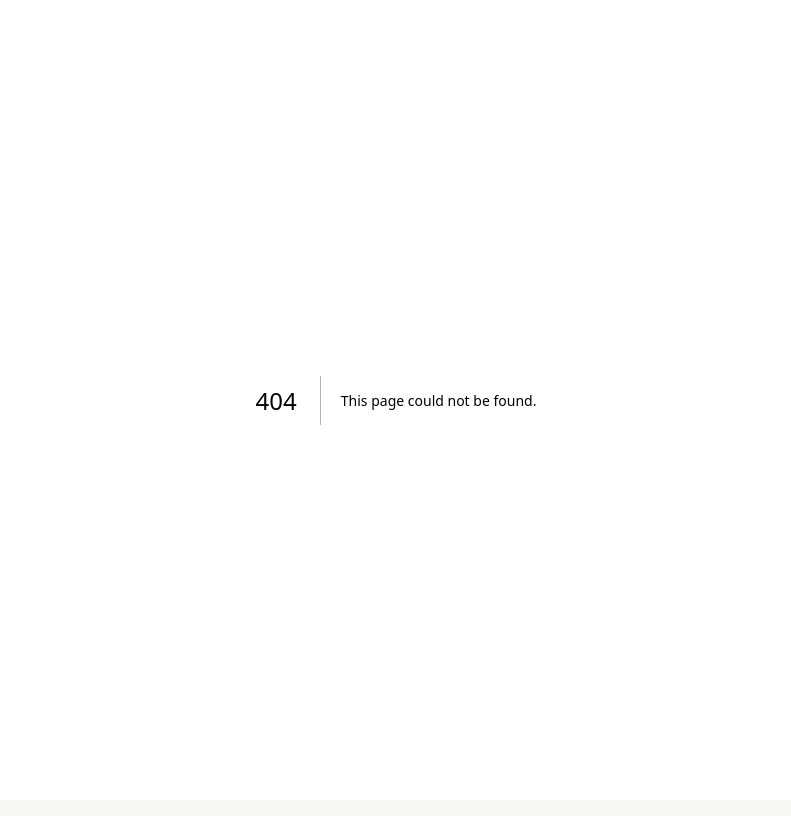
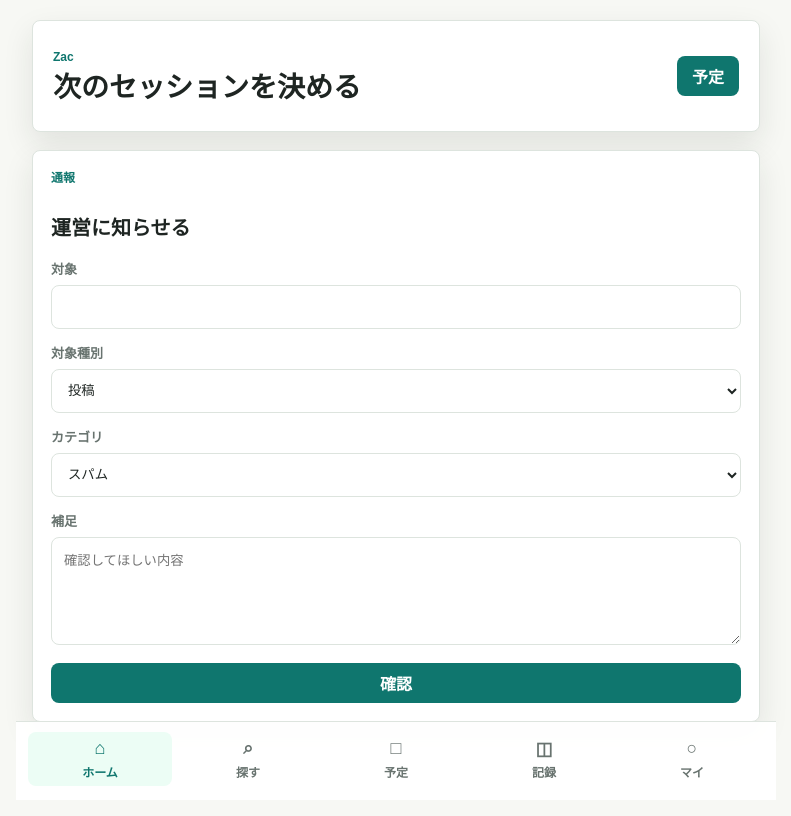
Before and after one commit to kabuto-kohei/zac, a Next.js app in the folder apps/web/: page /reports/new in a window 1280 px wide. Before the commit this address had no page. Shown: the whole page, without its empty margins (244-1035 px from the left). Built offline with nearby package versions, Linux system fonts and the light colour scheme.

Commit message:
通報入力画面を追加

```diff
--- /dev/null
+++ b/apps/web/app/reports/new/page.tsx
@@ -0,0 +1,10 @@
+import { ReportForm } from "../../../src/features/home/report-form";
+
+export default async function NewReportPage({
+  searchParams,
+}: {
+  searchParams: Promise<{ targetId?: string; targetType?: string }>;
+}) {
+  const params = await searchParams;
+  return <ReportForm initialTargetId={params.targetId ?? ""} initialTargetType={params.targetType ?? "post"} />;
+}
--- a/apps/web/src/features/home/post-detail.tsx
+++ b/apps/web/src/features/home/post-detail.tsx
@@ -1,4 +1,5 @@
 import { notFound } from "next/navigation";
+import Link from "next/link";
 import { AppShell } from "./app-shell";
 import { getPostDetailData } from "./data";
 
@@ -21,6 +22,11 @@ export function PostDetail({ postId }: { postId: string }) {
         </div>
       </section>
       <section className="stack">
+        <article className="wide-card action-row">
+          <Link className="ghost-button" href={`/reports/new?targetType=post&targetId=${post.id}`}>
+            通報
+          </Link>
+        </article>
         <article className="wide-card">
           <p className="card-kind">コメント</p>
           <h3>コメントはまだありません</h3>
--- /dev/null
+++ b/apps/web/src/features/home/report-form.tsx
@@ -0,0 +1,90 @@
+"use client";
+
+import { createReportSchema } from "@zac/shared";
+import { useState } from "react";
+import { AppShell } from "./app-shell";
+
+type FieldErrors = Partial<Record<"targetId" | "category", string>>;
+
+export function ReportForm({
+  initialTargetId = "",
+  initialTargetType = "post",
+}: {
+  initialTargetId?: string;
+  initialTargetType?: string;
+}) {
+  const [errors, setErrors] = useState<FieldErrors>({});
+  const [savedMessage, setSavedMessage] = useState("");
+
+  function validate(formData: FormData) {
+    setSavedMessage("");
+    const result = createReportSchema.safeParse({
+      targetType: formData.get("targetType")?.toString(),
+      targetId: formData.get("targetId")?.toString(),
+      category: formData.get("category")?.toString(),
+      note: formData.get("note")?.toString(),
+    });
+
+    if (result.success) {
+      setErrors({});
+      setSavedMessage("通報内容を確認しました。API接続後に運営キューへ送ります。");
+      return;
+    }
+
+    const nextErrors: FieldErrors = {};
+    for (const issue of result.error.issues) {
+      const field = issue.path[0];
+      if (field === "targetId" || field === "category") {
+        nextErrors[field] = issue.message;
+      }
+    }
+    setErrors(nextErrors);
+  }
+
+  return (
+    <AppShell activeTab="home">
+      <form action={validate} className="form-panel">
+        <p className="card-kind">通報</p>
+        <h2>運営に知らせる</h2>
+        <div className="form-grid">
+          <label>
+            対象
+            <input aria-describedby={errors.targetId ? "report-target-error" : undefined} defaultValue={initialTargetId} maxLength={120} name="targetId" />
+            {errors.targetId ? <span className="field-error" id="report-target-error">{errors.targetId}</span> : null}
+          </label>
+          <label>
+            対象種別
+            <select defaultValue={initialTargetType} name="targetType">
+              <option value="post">投稿</option>
+              <option value="session_plan">予定</option>
+              <option value="climbing_log">記録</option>
+              <option value="user">ユーザー</option>
+            </select>
+          </label>
+          <label>
+            カテゴリ
+            <select aria-describedby={errors.category ? "report-category-error" : undefined} defaultValue="spam" name="category">
+              <option value="harassment">ハラスメント</option>
+              <option value="spam">スパム</option>
+              <option value="inappropriate_image">不適切画像</option>
+              <option value="dangerous_behavior">危険行為の助長</option>
+              <option value="personal_information">個人情報の晒し</option>
+              <option value="copyright">著作権侵害</option>
+              <option value="impersonation">なりすまし</option>
+              <option value="other">その他</option>
+            </select>
+            {errors.category ? <span className="field-error" id="report-category-error">{errors.category}</span> : null}
+          </label>
+          <label>
+            補足
+            <textarea maxLength={1000} name="note" placeholder="確認してほしい内容" />
+          </label>
+        </div>
+        {savedMessage ? <p className="success-message">{savedMessage}</p> : null}
+        <button className="primary-action" type="submit">
+          確認
+        </button>
+      </form>
+    </AppShell>
+  );
+}
--- a/packages/shared/src/schemas.ts
+++ b/packages/shared/src/schemas.ts
@@ -85,6 +85,24 @@ export const createPostSchema = z.object({
   visibility: visibilitySchema.default("followers"),
 });
 
+export const reportCategorySchema = z.enum([
+  "harassment",
+  "spam",
+  "inappropriate_image",
+  "dangerous_behavior",
+  "personal_information",
+  "copyright",
+  "impersonation",
+  "other",
+]);
+
+export const createReportSchema = z.object({
+  targetType: z.enum(["post", "session_plan", "climbing_log", "user"]),
+  targetId: z.string().min(1).max(120),
+  category: reportCategorySchema,
+  note: z.string().max(1000).nullable().optional(),
+});
+
 export type Visibility = z.infer<typeof visibilitySchema>;
 export type SessionPlanStatus = z.infer<typeof sessionPlanStatusSchema>;
 export type JoinPolicy = z.infer<typeof joinPolicySchema>;
@@ -93,3 +111,4 @@ export type OnboardingProfileInput = z.infer<typeof onboardingProfileSchema>;
 export type CreateSessionPlanInput = z.infer<typeof createSessionPlanSchema>;
 export type CreateClimbingLogInput = z.infer<typeof createClimbingLogSchema>;
 export type CreatePostInput = z.infer<typeof createPostSchema>;
+export type CreateReportInput = z.infer<typeof createReportSchema>;
```
Also changed, not shown: 1 other file (tests, documents, lock files or other folders).
